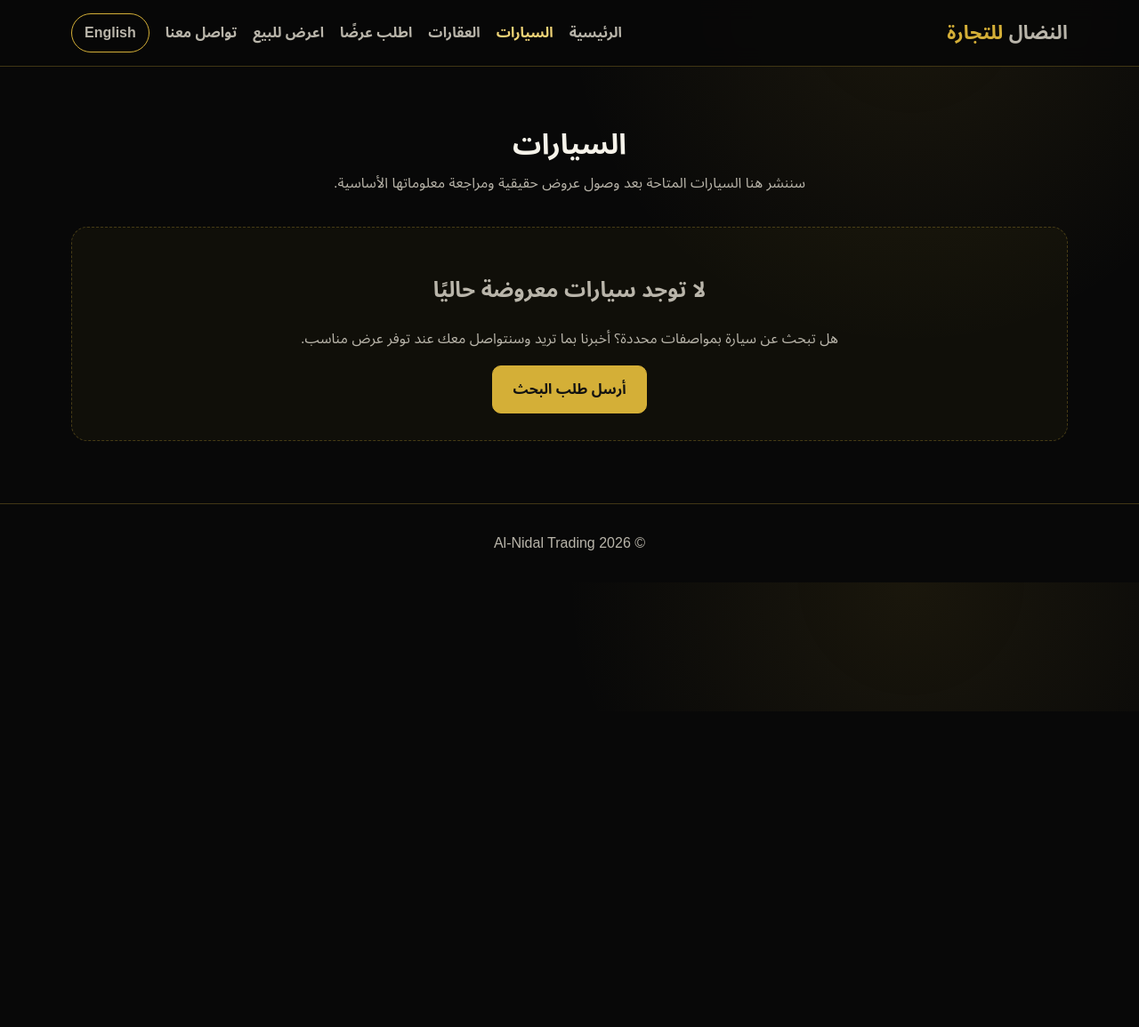
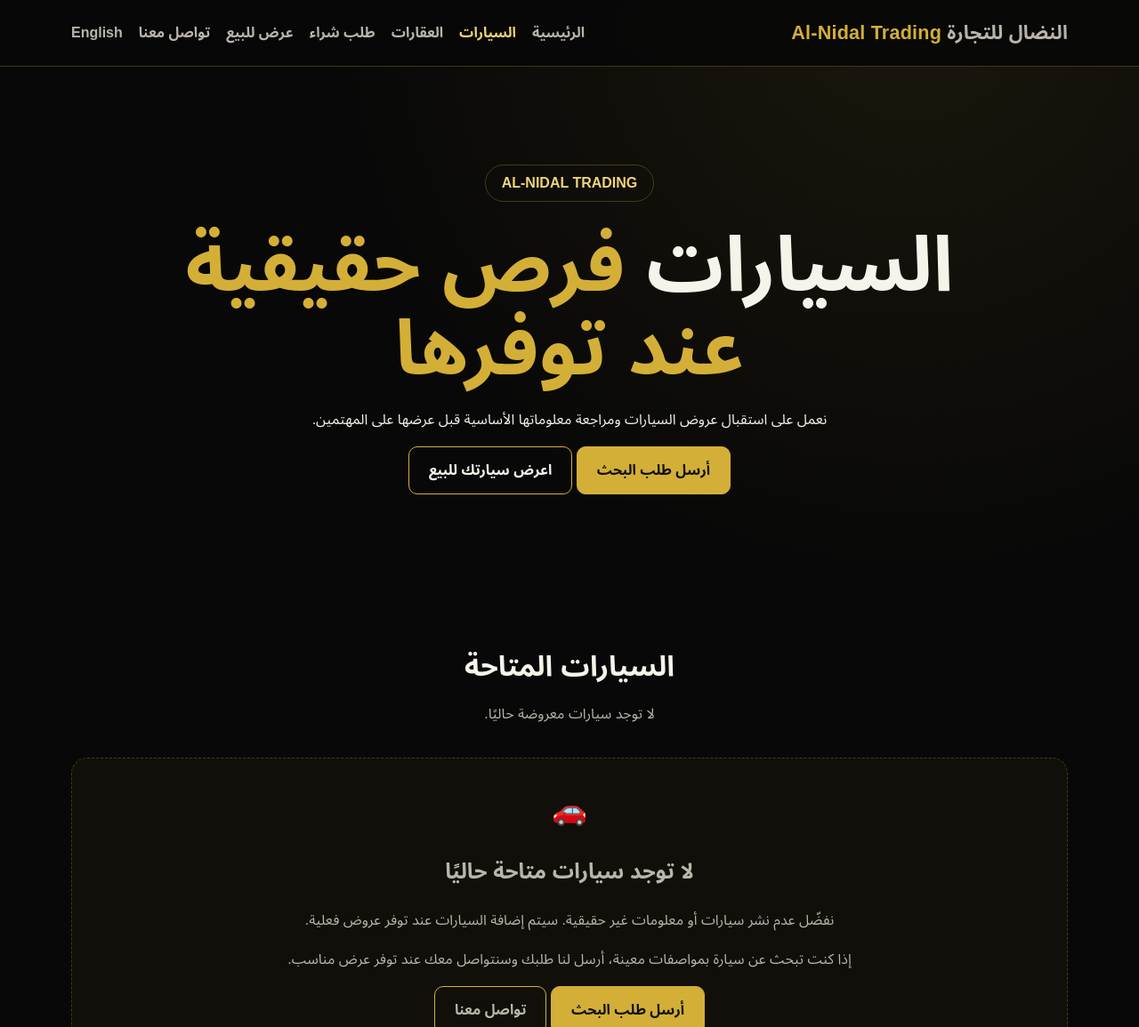
Before and after one commit to essa270/essa270.github.io, a plain HTML site: page vehicles.html in a window 1280 px wide. Shown: the top 1155 px of the page at 89% size. Before the commit the page ends 800 px from the top, so only its background shows below. Drawn offline with Linux system fonts and the light colour scheme.

Commit message:
Enhance vehicles.html with SEO and layout updates
Added meta description for SEO and improved structure.

```diff
--- a/vehicles.html
+++ b/vehicles.html
@@ -1,3 +1,213 @@
-<!doctype html><html lang="ar" dir="rtl"><head><meta charset="utf-8"><meta name="viewport" content="width=device-width,initial-scale=1"><title>السيارات | النضال للتجارة</title><link rel="stylesheet" href="assets/style.css"></head><body>
-<header><div class="container nav"><a class="brand" href="index.html">النضال <span>للتجارة</span></a><nav><a href="index.html">الرئيسية</a><a class="active" href="vehicles.html">السيارات</a><a href="properties.html">العقارات</a><a href="request.html">اطلب عرضًا</a><a href="sell.html">اعرض للبيع</a><a href="contact.html">تواصل معنا</a><a class="lang" href="en/vehicles.html">English</a></nav></div></header>
-<main><section><div class="container"><h1 class="section-title">السيارات</h1><p class="section-sub">سننشر هنا السيارات المتاحة بعد وصول عروض حقيقية ومراجعة معلوماتها الأساسية.</p><div class="notice"><h2>لا توجد سيارات معروضة حاليًا</h2><p>هل تبحث عن سيارة بمواصفات محددة؟ أخبرنا بما تريد وسنتواصل معك عند توفر عرض مناسب.</p><a class="btn primary" href="request.html">أرسل طلب البحث</a></div></div></section></main><footer>© 2026 Al-Nidal Trading</footer></body></html>
+<!doctype html>
+<html lang="ar" dir="rtl">
+
+<head>
+  <meta charset="utf-8">
+  <meta name="viewport" content="width=device-width, initial-scale=1">
+
+  <meta name="description" content="السيارات - Al-Nidal Trading">
+
+  <title>السيارات | النضال للتجارة</title>
+
+  <link rel="stylesheet" href="assets/style.css">
+</head>
+
+<body>
+
+<header>
+  <div class="container nav">
+
+    <a href="index.html" class="brand">
+      النضال للتجارة
+      <span>Al-Nidal Trading</span>
+    </a>
+
+    <nav>
+      <a href="index.html">الرئيسية</a>
+      <a href="vehicles.html" class="active">السيارات</a>
+      <a href="properties.html">العقارات</a>
+      <a href="request.html">طلب شراء</a>
+      <a href="sell.html">عرض للبيع</a>
+      <a href="contact.html">تواصل معنا</a>
+      <a href="en/vehicles.html">English</a>
+    </nav>
+
+  </div>
+</header>
+
+
+<main>
+
+  <section class="hero">
+    <div class="container hero-inner">
+
+      <div class="eyebrow">
+        AL-NIDAL TRADING
+      </div>
+
+      <h1>
+        السيارات
+        <span>فرص حقيقية عند توفرها</span>
+      </h1>
+
+      <p>
+        نعمل على استقبال عروض السيارات ومراجعة معلوماتها الأساسية
+        قبل عرضها على المهتمين.
+      </p>
+
+      <div class="actions">
+        <a href="request.html" class="btn primary">
+          أرسل طلب البحث
+        </a>
+
+        <a href="sell.html" class="btn">
+          اعرض سيارتك للبيع
+        </a>
+      </div>
+
+    </div>
+  </section>
+
+
+  <section>
+
+    <div class="container">
+
+      <h2 class="section-title">
+        السيارات المتاحة
+      </h2>
+
+      <p class="section-sub">
+        لا توجد سيارات معروضة حاليًا.
+      </p>
+
+
+      <div class="notice">
+
+        <div class="icon">
+          🚗
+        </div>
+
+        <h2>
+          لا توجد سيارات متاحة حاليًا
+        </h2>
+
+        <p>
+          نفضّل عدم نشر سيارات أو معلومات غير حقيقية.
+          سيتم إضافة السيارات عند توفر عروض فعلية.
+        </p>
+
+        <p>
+          إذا كنت تبحث عن سيارة بمواصفات معينة،
+          أرسل لنا طلبك وسنتواصل معك عند توفر عرض مناسب.
+        </p>
+
+        <div class="actions">
+
+          <a href="request.html" class="btn primary">
+            أرسل طلب البحث
+          </a>
+
+          <a href="contact.html" class="btn">
+            تواصل معنا
+          </a>
+
+        </div>
+
+      </div>
+
+    </div>
+
+  </section>
+
+
+  <section>
+
+    <div class="container">
+
+      <h2 class="section-title">
+        ماذا نحتاج منك؟
+      </h2>
+
+      <div class="grid">
+
+        <div class="card">
+
+          <div class="icon">
+            🔎
+          </div>
+
+          <h3>
+            مواصفات السيارة
+          </h3>
+
+          <p>
+            أخبرنا بالماركة والموديل والسنة أو المواصفات
+            التي تبحث عنها.
+          </p>
+
+        </div>
+
+
+        <div class="card">
+
+          <div class="icon">
+            💰
+          </div>
+
+          <h3>
+            الميزانية
+          </h3>
+
+          <p>
+            يمكنك تحديد الميزانية التقريبية المناسبة
+            للسيارة التي تبحث عنها.
+          </p>
+
+        </div>
+
+
+        <div class="card">
+
+          <div class="icon">
+            🤝
+          </div>
+
+          <h3>
+            التواصل
+          </h3>
+
+          <p>
+            بعد توفر عرض مناسب، يمكننا تنظيم التواصل
+            بين الأطراف المهتمة.
+          </p>
+
+        </div>
+
+      </div>
+
+    </div>
+
+  </section>
+
+</main>
+
+
+<footer>
+
+  <div class="container">
+
+    © 2026 Al-Nidal Trading – النضال للتجارة
+
+    <br>
+
+    <span class="small">
+      وساطة السيارات والعقارات
+    </span>
+
+  </div>
+
+</footer>
+
+</body>
+</html>
```
